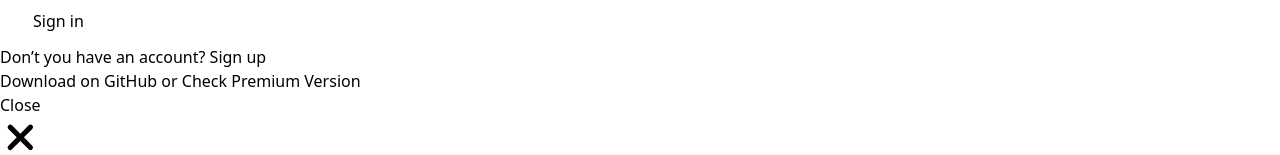
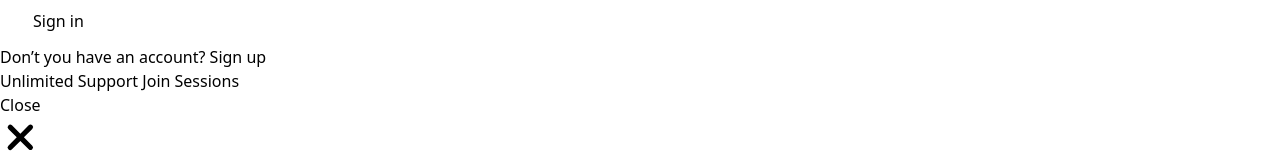
Before and after one commit to PatrickKyei/skillembassy, a React (Vite) app: page /signin in a window 1280 px wide. Shown: the part 2029-2184 px from the top of the page. Built offline with nearby package versions, Linux system fonts and the light colour scheme.

Commit message:
update banner info

```diff
--- a/index.html
+++ b/index.html
@@ -4,7 +4,7 @@
     <meta charset="UTF-8" />
     <link rel="icon" type="image/svg+xml" href="/src/favicon.svg" />
     <meta name="viewport" content="width=device-width, initial-scale=1.0" />
-    <title>Vite App</title>
+    <title>Skill Embassy</title>
   </head>
   <body class="font-inter antialiased bg-gray-900 text-gray-200 tracking-tight">
     <noscript>You need to enable JavaScript to run this app.</noscript>
--- a/src/partials/Banner.jsx
+++ b/src/partials/Banner.jsx
@@ -12,15 +12,16 @@ function Banner() {
             <div className="text-slate-500 inline-flex">
               <a
                 className="font-medium hover:underline text-slate-50"
-                href="https://github.com/cruip/open-react-template"
+                href="nas.io/skillembassy"
                 target="_blank"
                 rel="noreferrer"
               >
-                Download<span className="hidden sm:inline"> on GitHub</span>
+                Unlimited Support
               </a>{' '}
-              <span className="italic px-1.5">or</span>{' '}
-              <a className="font-medium hover:underline text-emerald-400" href="https://cruip.com/open-pro/" target="_blank" rel="noreferrer">
-                Check Premium Version
+              {/* add space */}
+              <span className="italic px-1.5"> </span>{' '}
+              <a className="font-medium hover:underline text-emerald-400" href="nas.io/skillembassy" target="_blank" rel="noreferrer">
+                Join Sessions
               </a>
             </div>
             <button className="text-slate-500 hover:text-slate-400 pl-2 ml-3 border-l border-gray-700" onClick={() => setBannerOpen(false)}>
```
